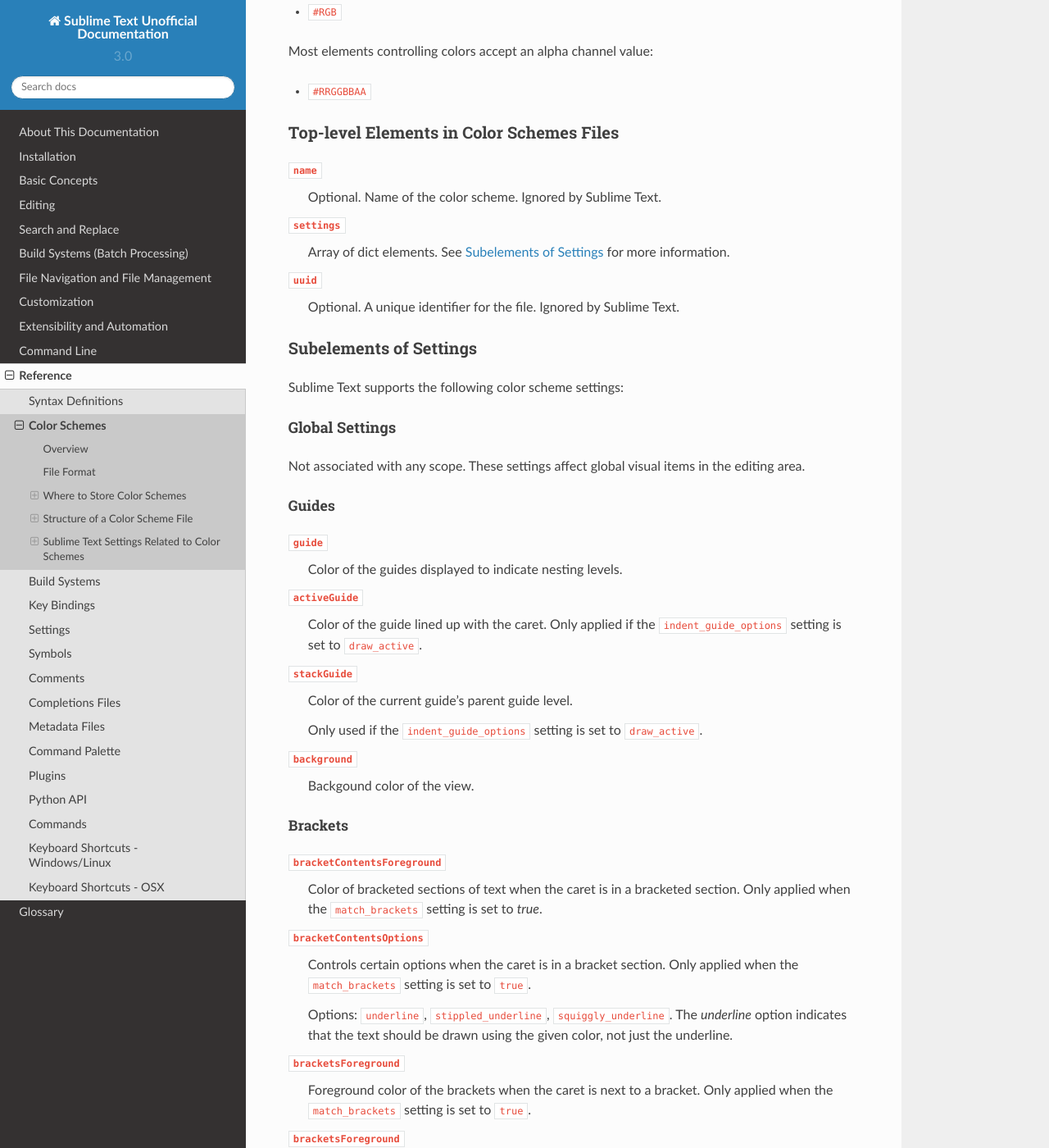
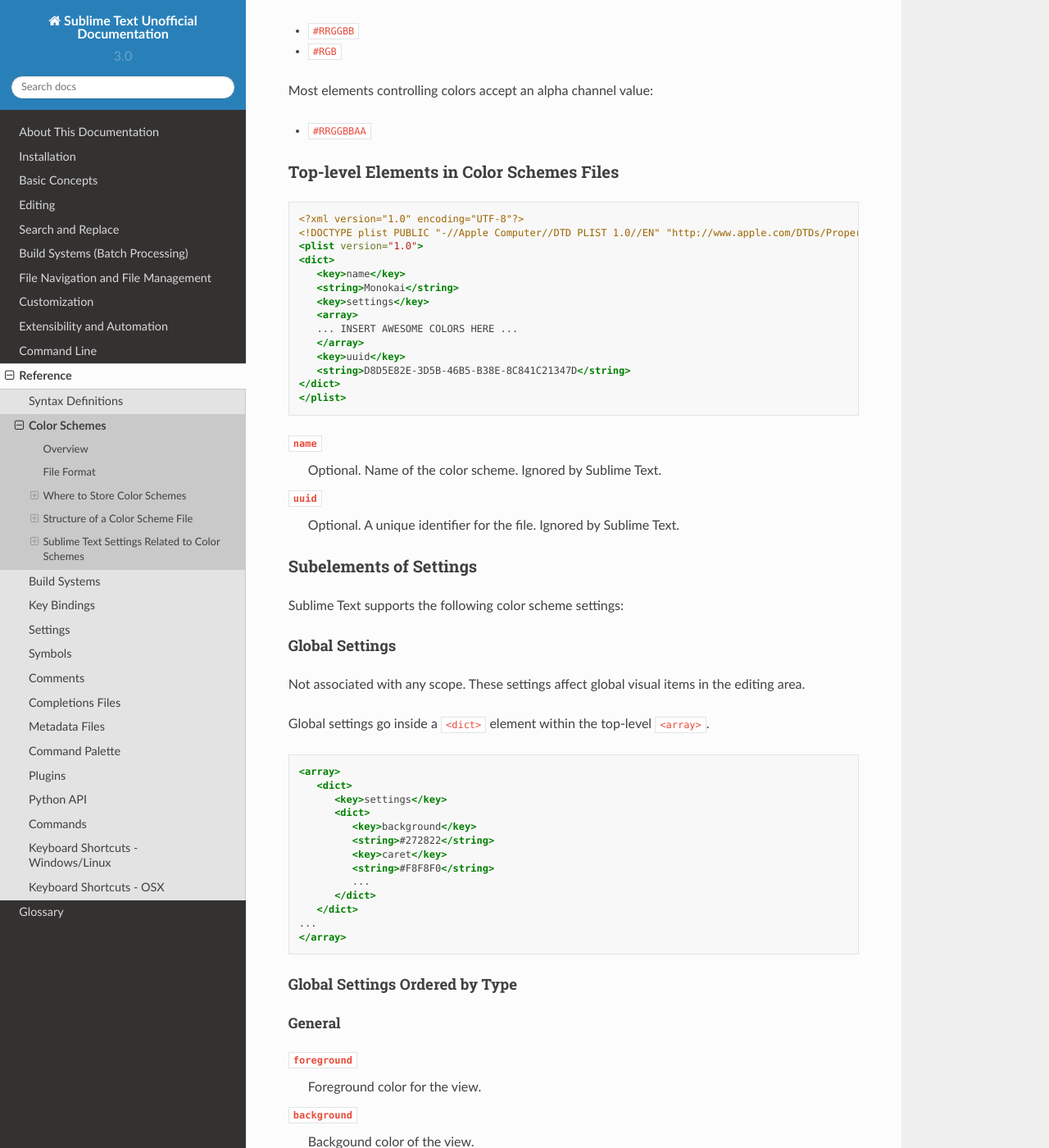
Before and after one commit to guillermooo/sublime-undocs, a Sphinx documentation site: the page built from source/reference/color_schemes.rst, in a window 1280 px wide and 1400 px high, scrolled down 1302 px. Shown: the whole window at 82% size. Built offline with Sphinx 7.4.7 and the Read the Docs theme 2.0.0, drawn with Linux system fonts in a browser that asks for light colours; some of the changed text lies outside the part shown.

Commit message:
edit color schemes topic

```diff
--- a/source/reference/color_schemes.rst
+++ b/source/reference/color_schemes.rst
@@ -8,9 +8,9 @@
 
 Color schemes define the colors
 used to highlight source code in Sublime Text views
-and the colors use for different elements
+and to style different elements
 found in the editing area:
-background, foreground, selection, caret, etc.
+background, foreground, selection, caret...
 
 
 File Format
@@ -18,8 +18,6 @@
 
 Color scheme files use the Property List format
 and have the .tmTheme extension.
-The file names of color scheme files
-are displayed in the **Preferences → Color Scheme** menu.
 
 The file format of color scheme files
 is inherited from Textmate.
@@ -51,6 +49,9 @@
 have the *Color Scheme -* prefix.
 For example: *Color Scheme - Default*.
 
+The file names of all available color schemes
+are displayed in the **Preferences → Color Scheme** menu.
+
 
 Selecting a Color Scheme
 ************************
@@ -74,7 +75,7 @@
 All color scheme files share
 the same top-level structure.
 
-Colors can be express in the
+Colors can be expressed in the
 following formats:
 
 - ``#RRGGBB``
@@ -89,25 +90,33 @@
 Top-level Elements in Color Schemes Files
 *****************************************
 
-.. insert top-level example here
+.. code-block:: xml
+
+   <?xml version="1.0" encoding="UTF-8"?>
+   <!DOCTYPE plist PUBLIC "-//Apple Computer//DTD PLIST 1.0//EN" "http://www.apple.com/DTDs/PropertyList-1.0.dtd">
+   <plist version="1.0">
+   <dict>
+      <key>name</key>
+      <string>Monokai</string>
+      <key>settings</key>
+      <array>
+      ... INSERT AWESOME COLORS HERE ...
+      </array>
+      <key>uuid</key>
+      <string>D8D5E82E-3D5B-46B5-B38E-8C841C21347D</string>
+   </dict>
+   </plist>
 
 ``name``
    Optional.
    Name of the color scheme.
    Ignored by Sublime Text.
 
-``settings``
-   Array of dict elements.
-   See :ref:`Subelements of Settings` for more information.
-
 ``uuid``
    Optional.
    A unique identifier for the file.
    Ignored by Sublime Text.
 
-
-.. TODO: I think headings can be cross-linked in a simpler way?
-.. _Subelements of Settings:
 
 Subelements of Settings
 ***********************
@@ -123,26 +132,48 @@
 These settings affect global visual items
 in the editing area.
 
+Global settings go inside a ``<dict>`` element
+within the top-level ``<array>``.
 
-Guides
-^^^^^^
+.. code-block:: xml
 
-``guide``
-   Color of the guides displayed to indicate nesting levels.
+   <array>
+      <dict>
+         <key>settings</key>
+         <dict>
+            <key>background</key>
+            <string>#272822</string>
+            <key>caret</key>
+            <string>#F8F8F0</string>
+            ...
+         </dict>
+      </dict>
+   ...
+   </array>
 
-``activeGuide``
-   Color of the guide lined up with the caret.
-   Only applied if the ``indent_guide_options`` setting
-   is set to ``draw_active``.
 
-``stackGuide``
-   Color of the current guide's parent guide level.
+Global Settings Ordered by Type
+-------------------------------
 
-   Only used if the ``indent_guide_options`` setting
-   is set to ``draw_active``.
+
+General
+^^^^^^^
+
+``foreground``
+   Foreground color for the view.
 
 ``background``
    Backgound color of the view.
+
+``invisibles``
+  Ignored.
+
+``caret``
+   Color of the caret.
+
+``lineHighlight``
+   Color of the line the caret is in.
+   Only used when the ``higlight_line`` setting is set to ``true``.
 
 
 Brackets
@@ -187,65 +218,6 @@
    ``underline`` indicates the text should be drawn
    using the given color, not just the underline.
 
-``caret``
-   Color of the caret.
-
-
-Find
-^^^^
-
-``findHighlight``
-   Background color of regions matching the current search.
-
-``findHighlightForeground``
-   Background color of regions matching the current search.
-
-``foreground``
-   Foreground color for the view.
-
-
-Gutter
-^^^^^^
-
-``gutter``
-   Background color of the gutter.
-
-``gutterForeground``
-   Foreground color of the gutter.
-
-``inactiveSelection``
-   Color of inactive selections (inactive view).
-
-``invisibles``
-  Ignored by Sublime Text.
-
-``lineHighlight``
-   Color of the line the caret is in.
-   Only used when the ``higlight_line`` setting is set to ``true``.
-
-
-Selection
-^^^^^^^^^
-
-``selection``
-   Color of the selection regions.
-
-``selectionBackground``
-   Background color of the selection regions.
-
-``selectionBorder``
-   Color of the selection regions’ border.
-
-
-Shadow
-^^^^^^
-
-``shadow``
-   Color of the shadow effect when the buffer is scrolled.
-
-``shadowWidth``
-   Width ot the shadow effect when the buffer is scrolled.
-
 
 Tags
 ^^^^
@@ -267,6 +239,60 @@
    not just the underline.
 
 
+Find
+^^^^
+
+``findHighlight``
+   Background color of regions matching the current search.
+
+``findHighlightForeground``
+   Background color of regions matching the current search.
+
+
+Gutter
+^^^^^^
+
+``gutter``
+   Background color of the gutter.
+
+``gutterForeground``
+   Foreground color of the gutter.
+
+
+Selection
+^^^^^^^^^
+
+``selection``
+   Color of the selection regions.
+
+``selectionBackground``
+   Background color of the selection regions.
+
+``selectionBorder``
+   Color of the selection regions’ border.
+
+``inactiveSelection``
+   Color of inactive selections (inactive view).
+
+
+Guides
+^^^^^^
+
+``guide``
+   Color of the guides displayed to indicate nesting levels.
+
+``activeGuide``
+   Color of the guide lined up with the caret.
+   Only applied if the ``indent_guide_options`` setting
+   is set to ``draw_active``.
+
+``stackGuide``
+   Color of the current guide's parent guide level.
+
+   Only used if the ``indent_guide_options`` setting
+   is set to ``draw_active``.
+
+
 Highlighted Regions
 ^^^^^^^^^^^^^^^^^^^
 
@@ -279,10 +305,38 @@
    with the ``sublime.DRAW_OUTLINED`` flag added.
 
 
+Shadow
+^^^^^^
+
+``shadow``
+   Color of the shadow effect when the buffer is scrolled.
+
+``shadowWidth``
+   Width ot the shadow effect when the buffer is scrolled.
+
+
 Scoped Settings
 ---------------
 
 Settings associated with a particular scope.
+
+.. code-block:: xml
+
+   <array>
+      ...
+      <dict>
+         <key>name</key>
+         <string>Comment</string>
+         <key>scope</key>
+         <string>comment</string>
+         <key>settings</key>
+         <dict>
+            <key>foreground</key>
+            <string>#75715E</string>
+         </dict>
+      </dict>
+      ...
+   </array>
 
 
 ``name``
```
Also changed, not shown: source/customization/color_schemes.rst (+6 -4 lines).
